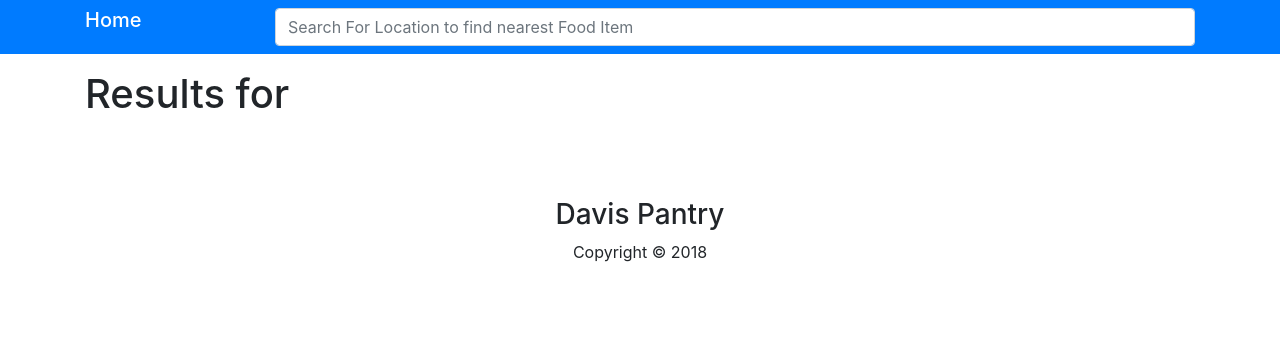
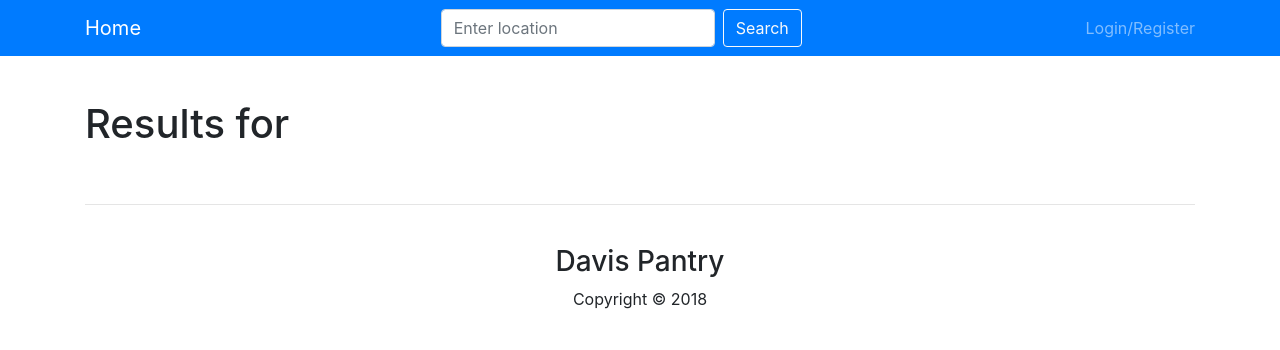
Before and after one commit to moyamanuel/davis-food-proj, a PHP site: page /results.php in a window 1280 px wide. Shown: the top 350 px of the page. Run offline with PHP 8.4, Linux system fonts and the light colour scheme.

Commit message:
Update header/footer

```diff
--- a/assets/css/style.css
+++ b/assets/css/style.css
@@ -1,3 +1,7 @@
+body {
+    margin-top: 100px;
+}
+
 #home-section .dark-overlay {
     background-color: rgba(0, 0, 0, 0.7);
     position: absolute;
--- a/assets/includes/footer.html
+++ b/assets/includes/footer.html
@@ -1,5 +1,6 @@
-<footer id="main-footer" class="bg-inverse">
+<footer id="main-footer">
     <div class="container">
+      <hr>
       <div class="row">
         <div class="col text-center">
           <div class="py-4">
--- a/assets/includes/header.html
+++ b/assets/includes/header.html
@@ -1,13 +1,15 @@
-<header id="main-header" class="py-2 bg-primary text-white mb-3">
+<nav id="header-section" class="navbar fixed-top navbar-dark bg-primary">
     <div class="container">
-
-      <div class="row">
-        <div class="col-sm-2">
-          <a href="login.php" class="h5">Home</a>
-        </div>
-        <div class="col-sm-10 input-group">
-            <input type="search" class="form-control" placeholder="Search For Location to find nearest Food Item" />
-        </div>
-      </div>
+        <a class="navbar-brand" href="index.php">Home</a>
+        <form class="form-inline">
+            <input class="form-control" type="search" placeholder="Enter location" aria-label="Search">
+            <button class="btn btn-outline-light ml-2" type="submit">Search</button>
+        </form>
+        <ul id="login" class="navbar-nav">
+          <li class="nav-item">
+            <a class="nav-link" href="login.php">Login/Register</a>
+          </li>
+        </ul>
+        <a id="user" class="d-none" href="user.php">username</a>
     </div>
-</header>
+</nav>
--- a/login.php
+++ b/login.php
@@ -4,7 +4,7 @@
     <meta charset="utf-8">
     <title>Davis Pantry</title>
 <link rel="stylesheet" href="https://maxcdn.bootstrapcdn.com/bootstrap/4.0.0/css/bootstrap.min.css" integrity="sha384-Gn5384xqQ1aoWXA+058RXPxPg6fy4IWvTNh0E263XmFcJlSAwiGgFAW/dAiS6JXm" crossorigin="anonymous">
-<link rel="stylesheet" href="assets/css/style.css">
+<link rel="stylesheet" href="/assets/css/style.css">
   </head>
 
   <body>
--- a/results.php
+++ b/results.php
@@ -4,7 +4,7 @@
     <meta charset="utf-8">
     <title>Davis Pantry</title>
 <link rel="stylesheet" href="https://maxcdn.bootstrapcdn.com/bootstrap/4.0.0/css/bootstrap.min.css" integrity="sha384-Gn5384xqQ1aoWXA+058RXPxPg6fy4IWvTNh0E263XmFcJlSAwiGgFAW/dAiS6JXm" crossorigin="anonymous">
-<link rel="stylesheet" href="assets/css/style.css">
+<link rel="stylesheet" href="/assets/css/style.css">
   </head>
 
     <body>
```
